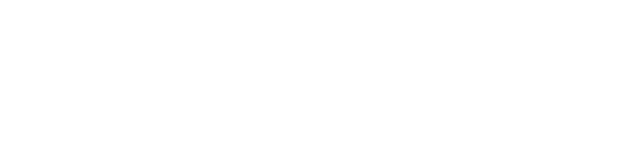
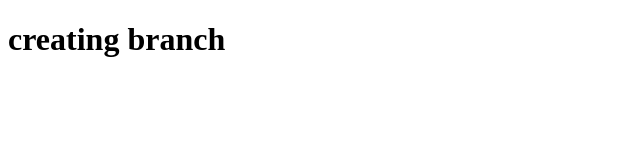
Before and after one commit to ShaheduIIslam/Gitbranch, a plain HTML site: page index.html in a window 1280 px wide. Shown: the whole page, without its empty margins (0-640 px from the left). Drawn offline with Linux system fonts and the light colour scheme.

Commit message:
branch creation

```diff
--- a/index.html
+++ b/index.html
@@ -6,6 +6,6 @@
     <title>Document</title>
 </head>
 <body>
-
+    <h1>creating branch</h1>
 </body>
 </html>
```
